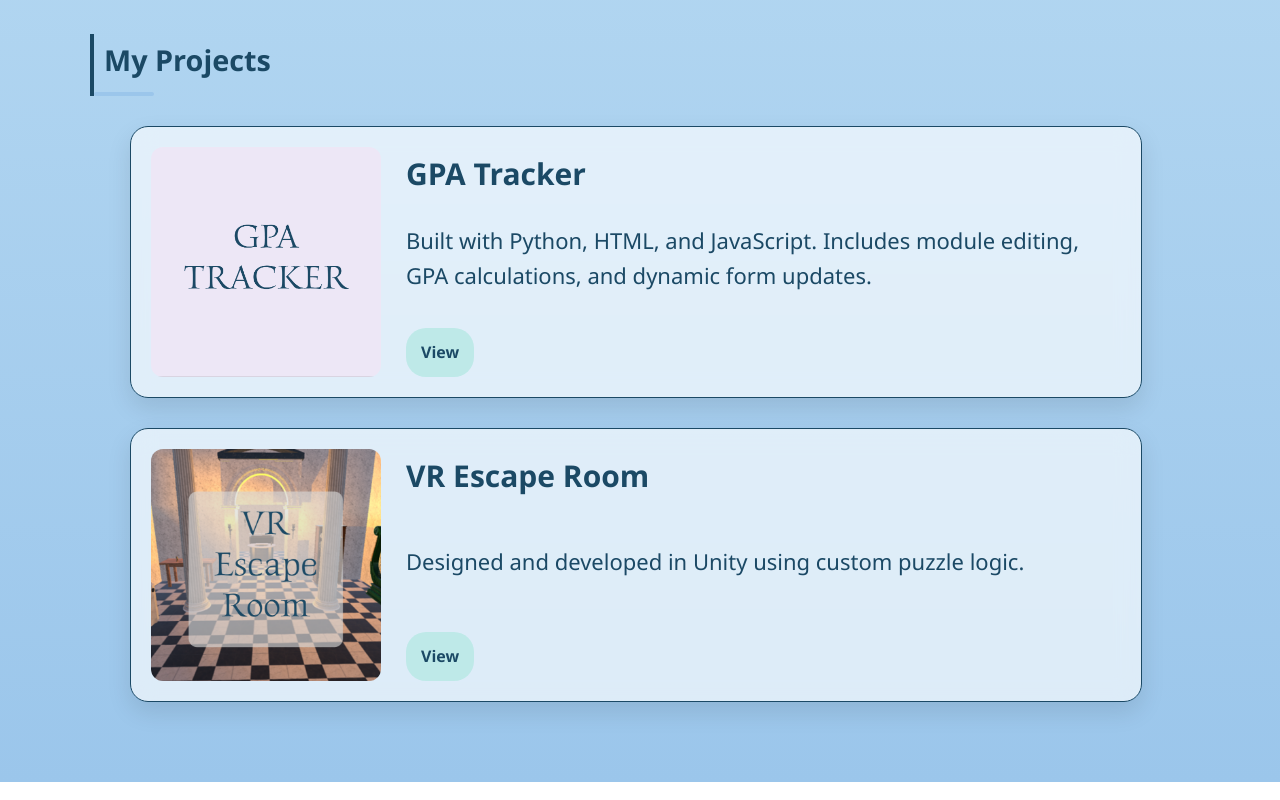
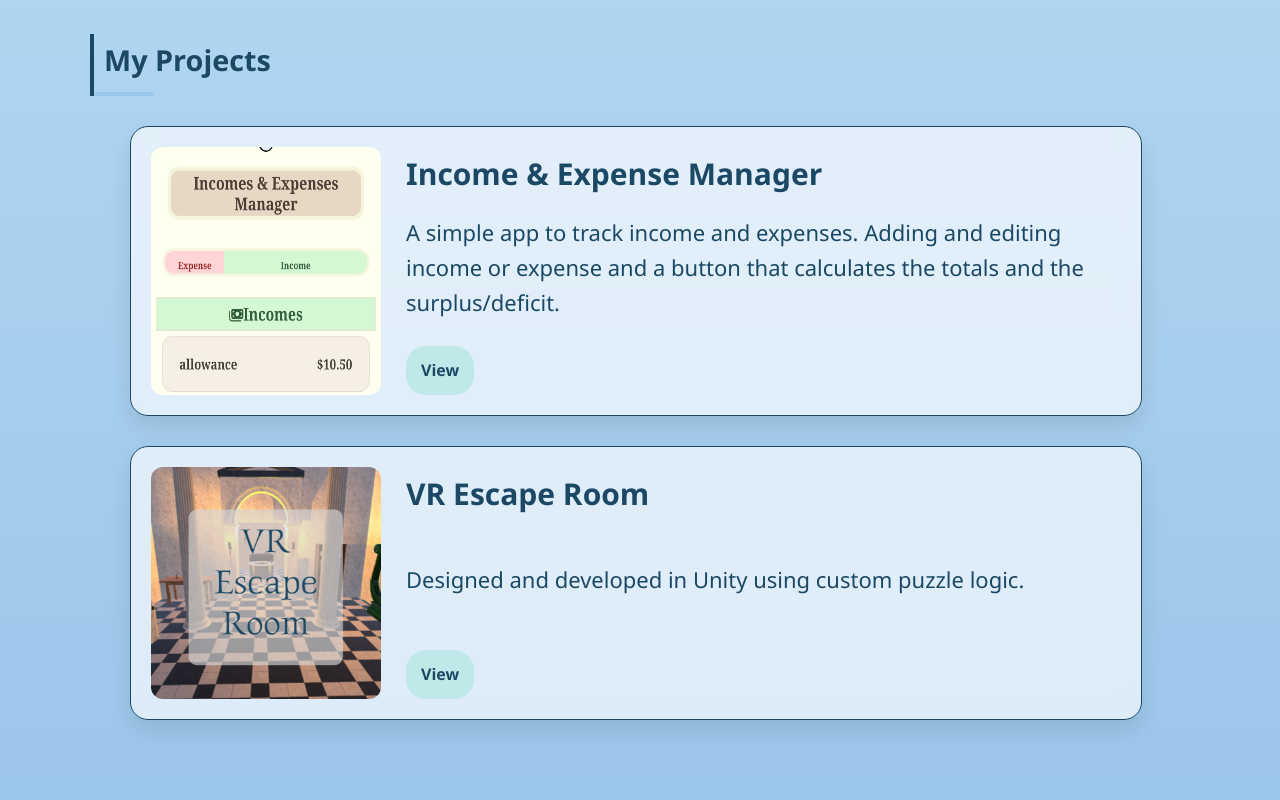
Before and after one commit to JenelleNg/Portfolio_jenelle, a React (Create React App) app: page / in a window 1280 px wide. Shown: the part 1210-2010 px from the top of the page. Built offline with nearby package versions, Linux system fonts and the light colour scheme.

Commit message:
Update Portfolio.js

```diff
--- a/src/pages/Portfolio.js
+++ b/src/pages/Portfolio.js
@@ -5,12 +5,13 @@ import "./Portfolio.css";
 export default function PortfolioFull() {
     const projects = [
         {
-            id: "gpa",
-            title: "GPA Tracker",
-            description: "Built with Python, HTML, and JavaScript. Includes module editing, GPA calculations, and dynamic form updates.",
-            image: "/images/GPATracker.png",
-            used: "Python, HTML, JavaScript",
-        },
+        id: "inexapp",
+        title: "Income & Expense Manager",
+        category: "mobile app",
+        description: "A simple app to track income and expenses. Adding and editing income or expense and a button that calculates the totals and the surplus/deficit.",
+        used: "React, JavaScript, CSS",
+        image: "/images/inexapp.png",
+    },
         {
             id: "vr-escape",
             title: "VR Escape Room",
```
